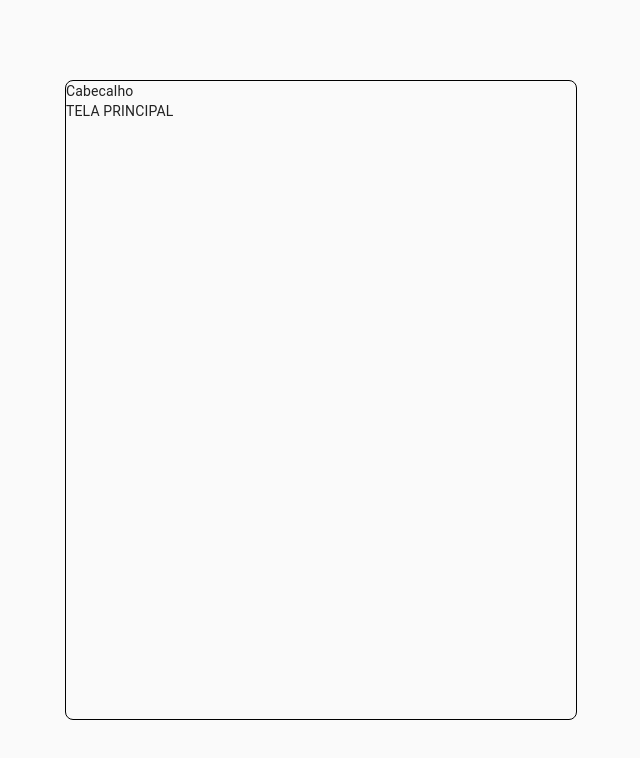
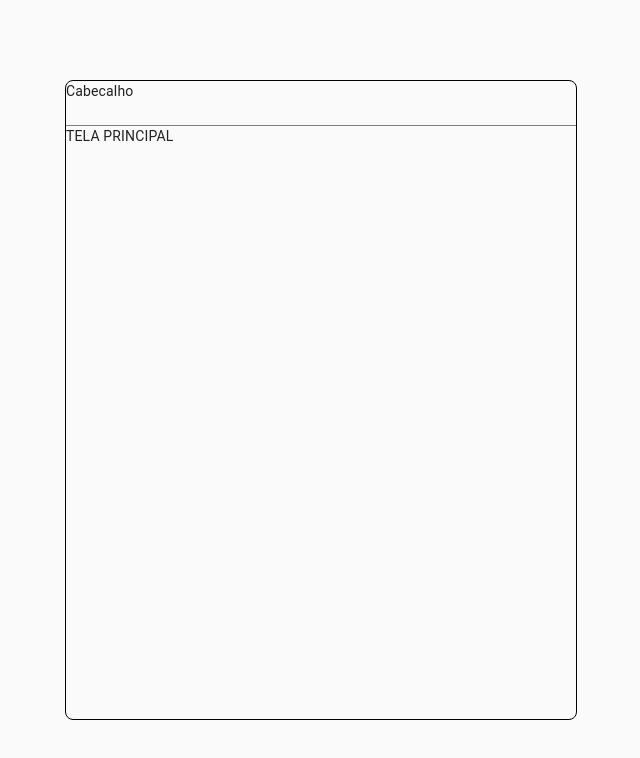
Before and after one commit to future4code/Edgard-Finotti, a React (Create React App) app in the folder quinzena8/projetoAstroMatch/projeto-astro-match/: page / in a window 1280 px wide. Shown: the top 758 px of the page, without its empty margins (319-959 px from the left). Built offline with nearby package versions, Linux system fonts and the light colour scheme.

Commit message:
Criado estilizacao inicial do componente Cabecalho.

```diff
--- a/quinzena8/projetoAstroMatch/projeto-astro-match/src/components/Cabecalho/Cabecalho.js
+++ b/quinzena8/projetoAstroMatch/projeto-astro-match/src/components/Cabecalho/Cabecalho.js
@@ -1,12 +1,13 @@
 import React from 'react'
+import { DivisaoCabecalho } from './stylesCabecalho'
 
-export function Cabecalho() {
+export function Cabecalho(props) {
 
 
 
     return (
-        <div>
+        <DivisaoCabecalho>
             Cabecalho
-        </div>
+        </DivisaoCabecalho>
     )
 }
--- /dev/null
+++ b/quinzena8/projetoAstroMatch/projeto-astro-match/src/components/Cabecalho/stylesCabecalho.js
@@ -0,0 +1,7 @@
+import styled from 'styled-components'
+
+export const DivisaoCabecalho = styled.div`
+    border-bottom: 1px solid gray;
+
+    height: 07%;
+`
```
